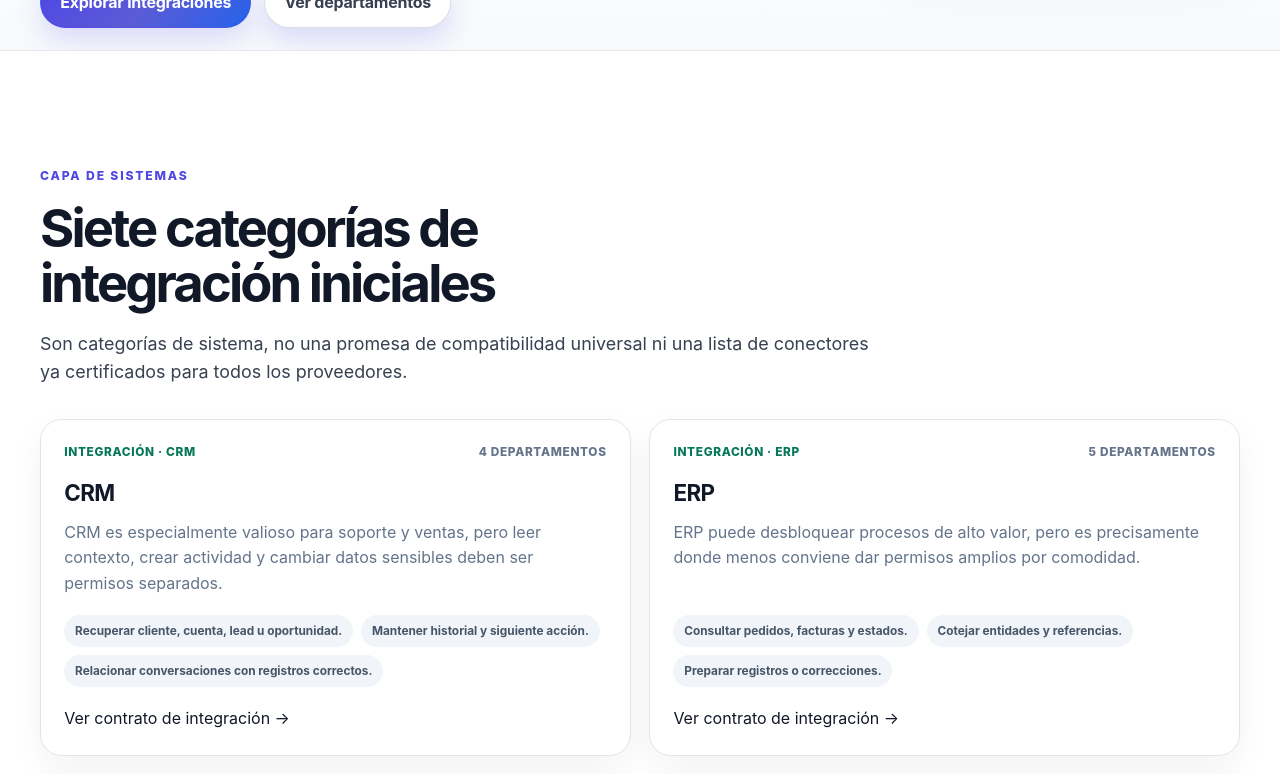
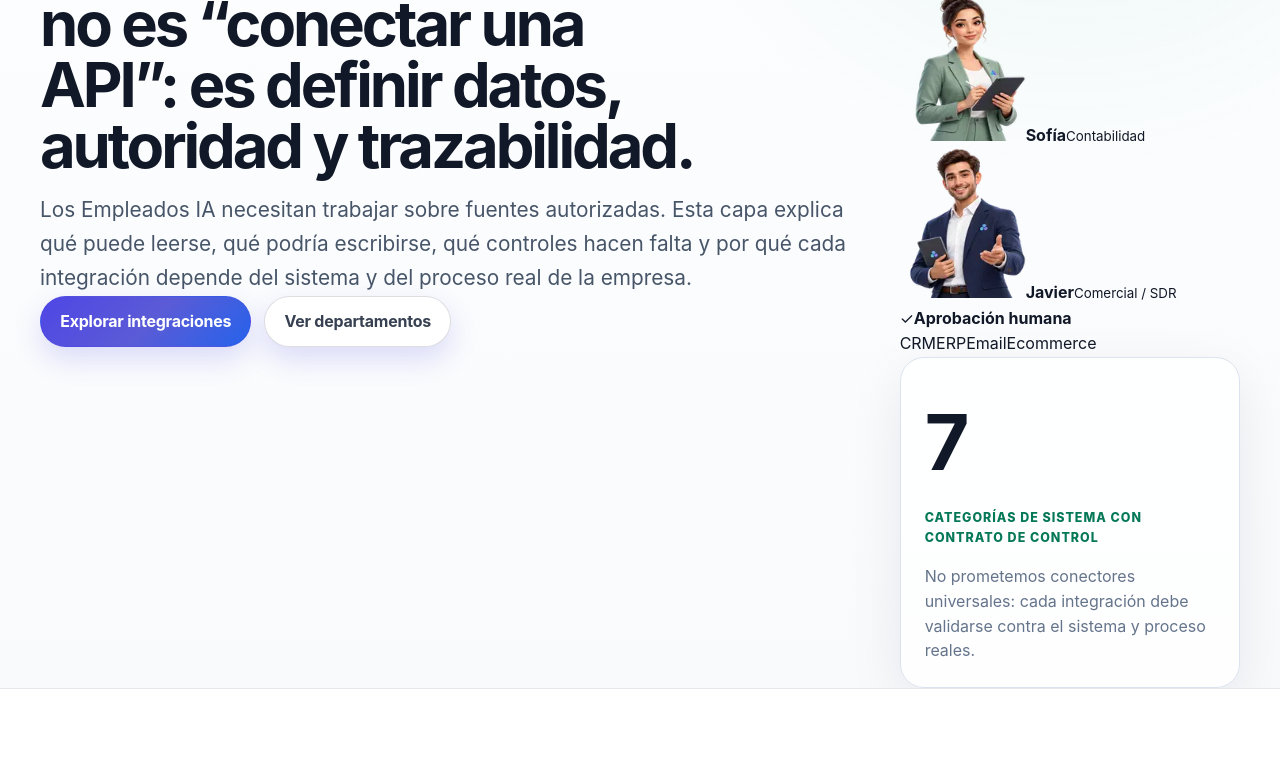
Before and after one commit to Emmakex/ia-empleado-web, a Next.js app: page /integraciones in a window 1280 px wide. Shown: the part 540-1314 px from the top of the page. Built offline with nearby package versions, Linux system fonts and the light colour scheme.

Commit message:
feat: brand integration index

```diff
--- a/components/integration-index-page.tsx
+++ b/components/integration-index-page.tsx
@@ -9,6 +9,7 @@ import {
   integrationRecords,
 } from "../lib/organization-map";
 import { processAnalyzerPath } from "../lib/process-analyzer";
+import { BrandOrganizationRoster, BrandOrganizationScene } from "./brand-organization-scene";
 import { SiteFooter } from "./site-footer";
 import { SiteHeader } from "./site-header";
 
@@ -48,7 +49,7 @@ export function IntegrationIndexPage({ locale }: Props) {
       <SiteHeader locale={locale} dictionary={dictionary} alternateHref={alternate} />
       <main id="contenido" className="organization-map-page">
         <section className="organization-hero section-shell integration-hero">
-          <div className="container organization-hero-grid">
+          <div className="container organization-hero-grid brand-organization-hero-grid">
             <div>
               <nav className="breadcrumbs" aria-label={locale === "es" ? "Migas de pan" : "Breadcrumbs"}>
                 <Link href={localeHref(locale)}>{locale === "es" ? "Inicio" : "Home"}</Link>
@@ -63,11 +64,22 @@ export function IntegrationIndexPage({ locale }: Props) {
                 <Link className="button button-ghost" href={departmentIndexPath(locale)}>{locale === "es" ? "Ver departamentos" : "View departments"}</Link>
               </div>
             </div>
-            <aside className="organization-hero-note">
-              <strong>{integrationRecords.length}</strong>
-              <span>{locale === "es" ? "categorías de sistema con contrato de control" : "system categories with a control contract"}</span>
-              <p>{locale === "es" ? "No prometemos conectores universales: cada integración debe validarse contra el sistema y proceso reales." : "We do not promise universal connectors: every integration must be validated against the real system and process."}</p>
-            </aside>
+            <div className="brand-organization-hero-side">
+              <BrandOrganizationScene
+                locale={locale}
+                kind="integration"
+                contextKey="integrations"
+                eyebrow={locale === "es" ? "DATOS · PERMISOS · TRAZABILIDAD" : "DATA · PERMISSIONS · TRACEABILITY"}
+                title={locale === "es" ? "Sistemas conectados con autoridad delimitada" : "Connected systems with bounded authority"}
+                systems={["CRM", "ERP", "Email", "Ecommerce"]}
+                humanLabel={locale === "es" ? "Aprobación humana" : "Human approval"}
+              />
+              <aside className="organization-hero-note">
+                <strong>{integrationRecords.length}</strong>
+                <span>{locale === "es" ? "categorías de sistema con contrato de control" : "system categories with a control contract"}</span>
+                <p>{locale === "es" ? "No prometemos conectores universales: cada integración debe validarse contra el sistema y proceso reales." : "We do not promise universal connectors: every integration must be validated against the real system and process."}</p>
+              </aside>
+            </div>
           </div>
         </section>
 
@@ -80,11 +92,12 @@ export function IntegrationIndexPage({ locale }: Props) {
             </div>
             <div className="organization-card-grid">
               {integrationRecords.map((record) => (
-                <article className="organization-card integration-card" key={record.key}>
+                <article className="organization-card integration-card brand-organization-card" key={record.key}>
                   <div className="organization-card-topline">
                     <span>{record.eyebrow[locale]}</span>
                     <span>{record.departments.length} {locale === "es" ? "departamentos" : "departments"}</span>
                   </div>
+                  <BrandOrganizationRoster locale={locale} employeeKeys={record.employeeKeys} compact />
                   <h3>{record.name[locale]}</h3>
                   <p>{record.shortAnswer[locale]}</p>
                   <div className="organization-tag-row">
```
